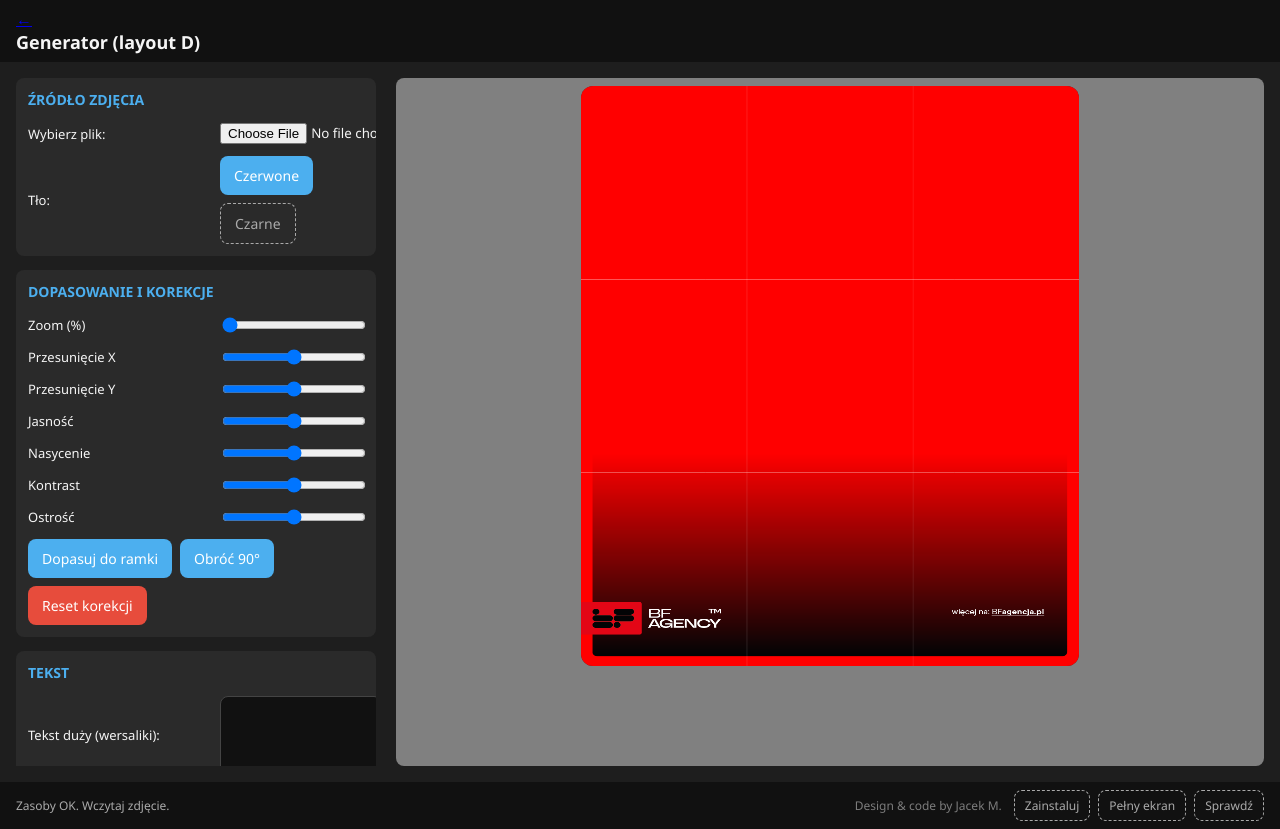
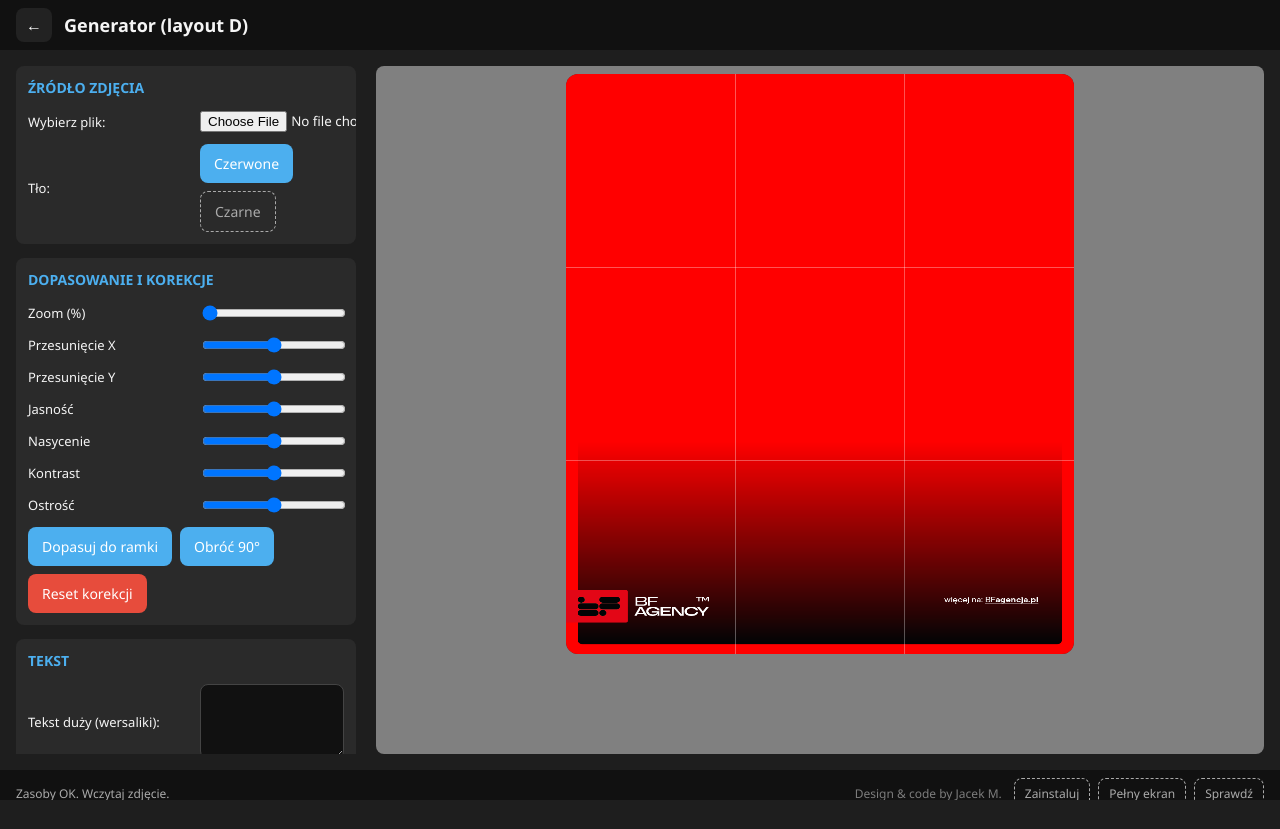
Before and after one commit to pastelwwa/BF-generator-1, a plain HTML site: page generator.html in a window 1280 px wide. After the commit the page ends 800 px from the top, so only its background shows below. Drawn offline with Linux system fonts and the light colour scheme.

Commit message:
Update styles.css

```diff
--- a/styles.css
+++ b/styles.css
@@ -1,3 +1,7 @@
+/* global fixy */
+* { box-sizing: border-box; }
+html, body { overflow-x: hidden; }
+
 /* webfonty */
 @font-face {
   font-family: "TT-Travels-Next-DemiBold";
@@ -14,28 +18,34 @@
 html,body{margin:0;padding:0;height:100%;background:var(--bg);color:var(--fg);font-family:"Segoe UI",Roboto,Arial,sans-serif}
 button,input,textarea{font-family:inherit}
 
+/* header / footer */
 header,footer{background:#111;padding:8px 16px;display:flex;align-items:center;justify-content:space-between}
+header .left{display:flex;align-items:center;gap:12px}
 header h1{font-size:18px;margin:0}
-footer{font-size:12px;color:var(--muted);gap:12px}
+header .back{display:inline-block;background:#222;color:#fff;text-decoration:none;border-radius:8px;padding:6px 10px}
+header .back:hover{background:#333}
+footer{font-size:12px;color:var(--muted);gap:12px;flex-wrap:wrap}
 footer .credit{margin-left:auto;opacity:.7}
 footer .row{display:flex;gap:8px}
 
-main{display:grid;grid-template-columns:360px 1fr;gap:20px;height:calc(100% - 80px);padding:16px;box-sizing:border-box}
-.controls{display:flex;flex-direction:column;gap:14px;overflow-y:auto}
+/* layout */
+main{
+  display:grid;grid-template-columns:340px 1fr; /* 340 zamiast 360 – minimalnie wężej */
+  gap:20px;height:calc(100% - 80px);padding:16px;box-sizing:border-box
+}
+.controls{min-width:0;display:flex;flex-direction:column;gap:14px;overflow-y:auto}
 .controls .group{background:#2a2a2a;padding:12px;border-radius:8px;display:flex;flex-direction:column;gap:12px}
 .controls .group h2{margin:0 0 2px;font-size:14px;color:var(--accent);font-weight:600;text-transform:uppercase}
 
-/* Wiersz formularza: lewa kolumna stała, prawa elastyczna */
+/* siatka formularza: lewa kolumna stała, prawa = 100% (suwaki/textarea) */
 .controls .group label{
   width:100%;
   display:grid;
-  grid-template-columns:180px 1fr;
+  grid-template-columns: 160px 1fr; /* delikatnie węższa lewa kolumna */
   align-items:center;
   gap:12px;
   font-size:13px;
 }
-
-/* Suwaki i textarea wypełniają 100% prawej kolumny */
 .controls input[type="range"]{ width:100%; }
 .controls textarea{
   width:100%; resize:vertical; min-height:60px;
@@ -43,6 +53,7 @@ main{display:grid;grid-template-columns:360px 1fr;gap:20px;height:calc(100% - 80
   background:#111; color:var(--fg); font-size:14px;
 }
 
+/* wiersze z przyciskami */
 .controls .row{display:flex;gap:8px;flex-wrap:wrap}
 
 button{background:var(--accent);color:#fff;border:none;border-radius:8px;padding:10px 14px;font-size:14px;cursor:pointer;transition:background .2s}
@@ -51,18 +62,20 @@ button.danger{background:var(--danger)}button.danger:hover{background:#c0392b}
 button.ghost{background:transparent;color:var(--muted);border:1px dashed var(--muted)}button.ghost:hover{border-color:var(--fg);color:var(--fg)}
 button.tiny{font-size:12px;padding:6px 10px}
 
-/* Podgląd – szare tło, by było widać czarną krawędź */
+/* podgląd – szare tło by było widać czarne krawędzie obrazu */
 .preview{
   display:flex;flex-direction:column;align-items:center;
-  background:#808080; padding:8px; border-radius:8px
+  background:#808080; padding:8px; border-radius:8px;
 }
 #c{background:#333;border-radius:12px;max-width:100%;height:auto;display:block;touch-action:none}
 
+/* zapis */
 .save-row{display:flex;gap:8px;align-items:center;flex-wrap:wrap}
-.save-row input{flex:1;padding:8px;border-radius:8px;border:1px solid #444;background:#111;color:var(--fg);font-size:14px}
+.save-row label{display:grid;grid-template-columns:120px 1fr;gap:12px;align-items:center;width:100%}
+.save-row input{width:100%;padding:8px;border-radius:8px;border:1px solid #444;background:#111;color:var(--fg);font-size:14px}
 .save-row button{flex-shrink:0}
 
-/* Mobile */
+/* mobile */
 @media (max-width:900px){
   main{display:flex;flex-direction:column;gap:12px;padding:12px;height:auto}
   .preview{order:-1;padding:6px}
@@ -74,7 +87,7 @@ button.tiny{font-size:12px;padding:6px 10px}
   .controls .save-row{position:sticky;bottom:8px;background:linear-gradient(180deg,transparent,var(--bg) 30%);padding-top:8px;z-index:10}
 }
 
-/* Desktop – canvas nie większy niż okno */
+/* desktop – canvas nie większy niż okno */
 @media (min-width:901px){
   #c{max-height:calc(100vh - 220px); width:auto; height:auto; max-width:100%}
 }
```
